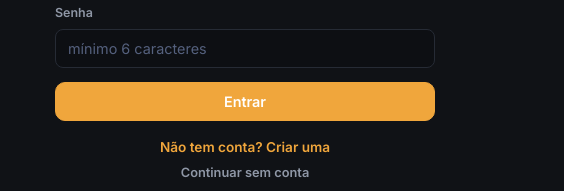
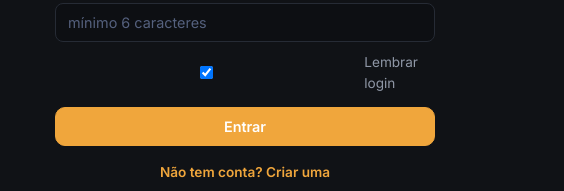
Before and after one commit to JohnPedroMotta/Seals-Focus, a plain HTML site: page index.html in a window 1280 px wide. Shown: the part 437-628 px from the top of the page, 395-959 px from the left. Drawn offline with nearby package versions, Linux system fonts and the light colour scheme.

Commit message:
Add remember login checkbox with email pre-fill

```diff
--- a/index.html
+++ b/index.html
@@ -492,6 +492,9 @@
           <label for="authPass">Senha</label>
           <input type="password" id="authPass" autocomplete="current-password" minlength="6" placeholder="mínimo 6 caracteres" />
         </div>
+        <label class="remember-check">
+          <input type="checkbox" id="rememberLogin" checked /> Lembrar login
+        </label>
         <p class="field-error" id="authError" hidden></p>
         <button class="btn btn-primary btn-block" id="authSubmitBtn" type="button">Entrar</button>
       </div>
--- a/script.js
+++ b/script.js
@@ -1156,7 +1156,8 @@ function setAuthMode(mode, keepError = false) {
 
 function openLoginScreen() {
   setAuthMode('login');
-  $('authEmail').value = '';
+  const savedEmail = localStorage.getItem('foco.remember.email') || '';
+  $('authEmail').value = savedEmail;
   $('authPass').value = '';
   $('loginScreen').classList.remove('hidden');
 }
@@ -1209,6 +1210,12 @@ $('authSubmitBtn').addEventListener('click', async () => {
       : await sb.client.auth.signUp({ email, password: pass });
 
     if (result.error) throw result.error;
+
+    if ($('rememberLogin').checked) {
+      localStorage.setItem('foco.remember.email', email);
+    } else {
+      localStorage.removeItem('foco.remember.email');
+    }
 
     if (authMode === 'signup' && !result.data.session) {
       toast('Conta criada! Confirme no e-mail que enviamos antes de entrar.', 'success');
--- a/style.css
+++ b/style.css
@@ -1465,6 +1465,17 @@ body.light ::selection { color: #fff; }
 
 .btn-block { width: 100%; }
 
+.remember-check {
+  display: flex;
+  align-items: center;
+  gap: 6px;
+  font-size: 0.85rem;
+  color: var(--text-muted);
+  cursor: pointer;
+  margin-top: -4px;
+}
+.remember-check input { cursor: pointer; }
+
 .auth-switch {
   margin-top: 14px;
   font-size: 0.85rem;
```
